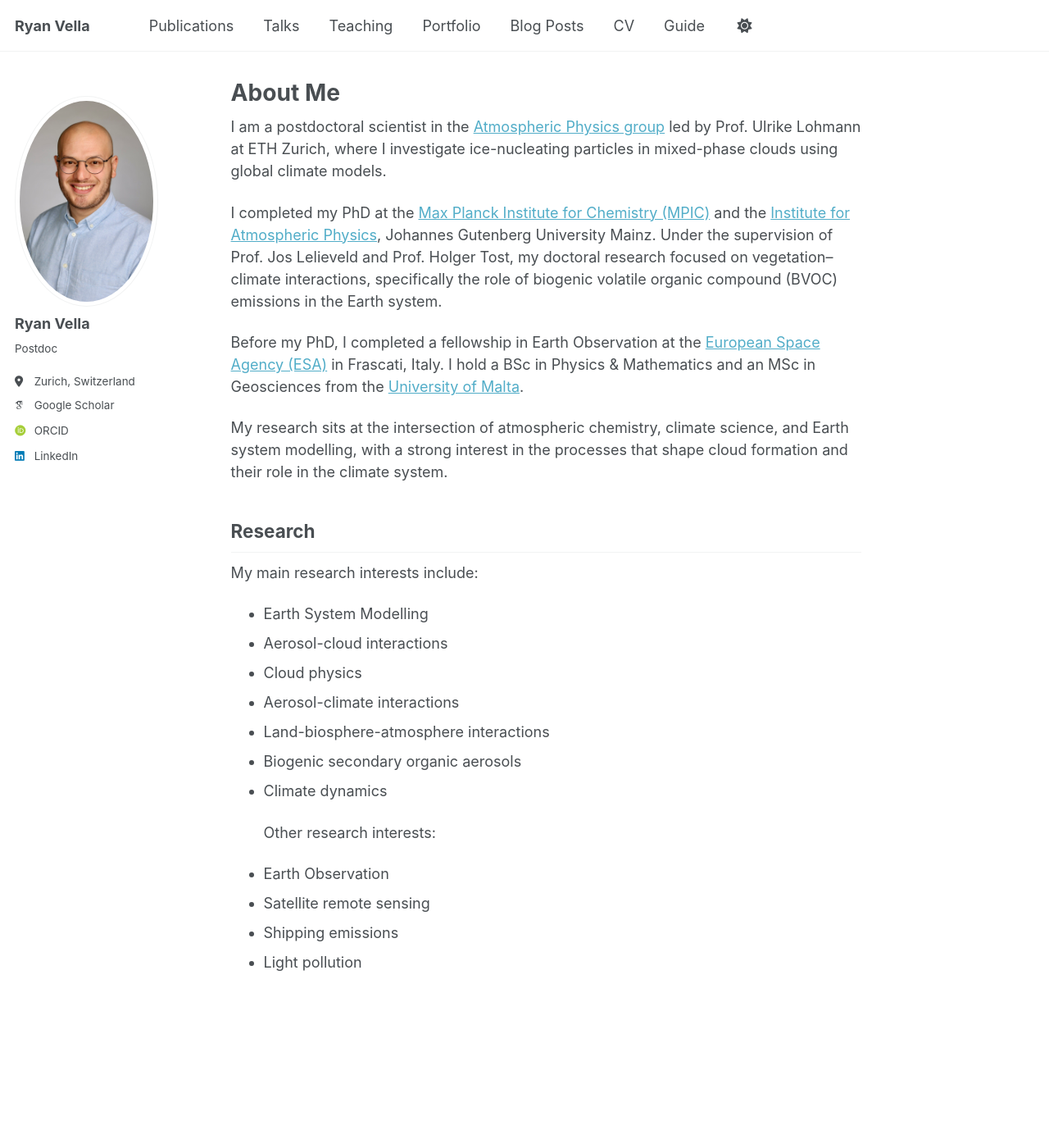
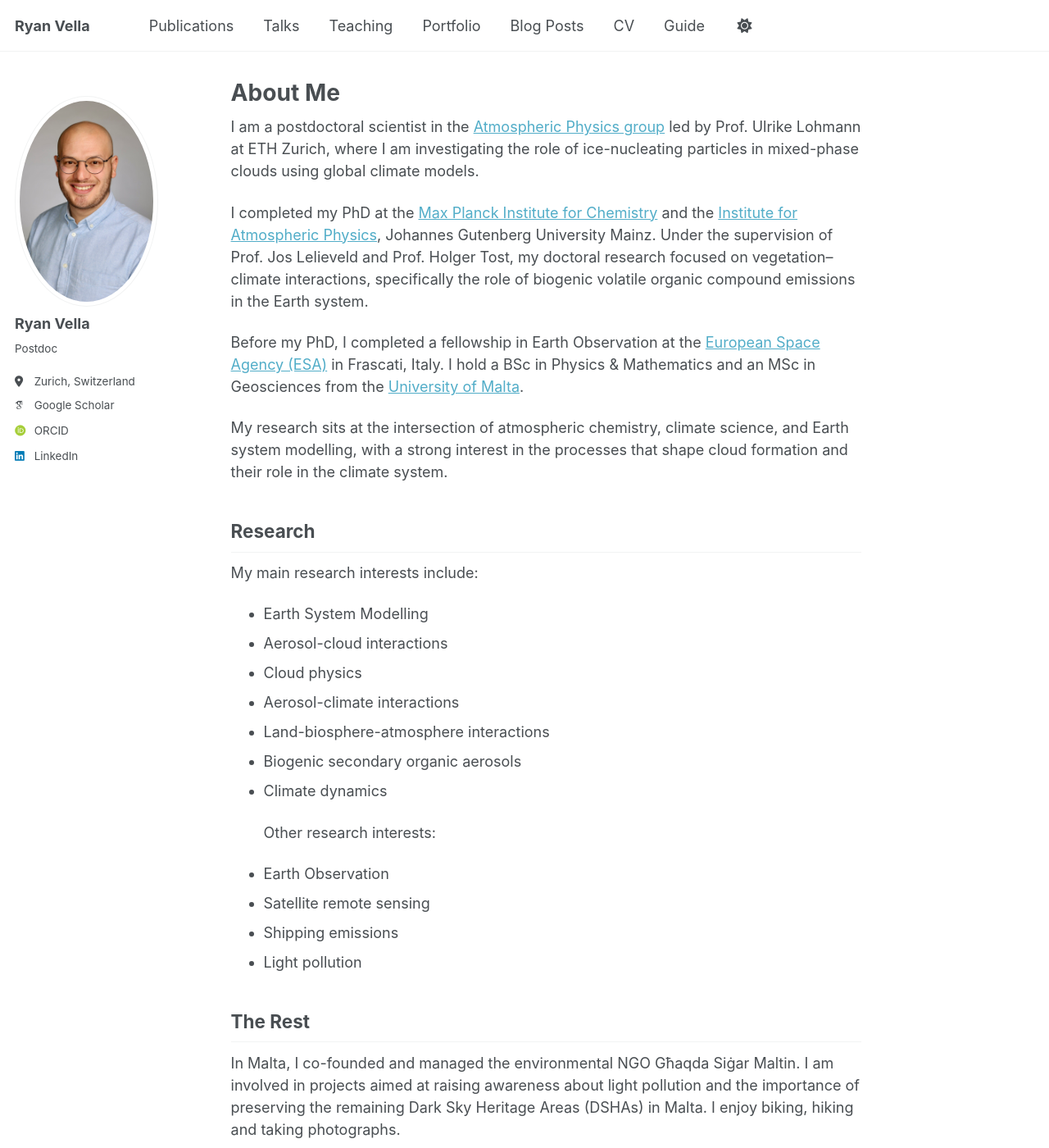
Before and after one commit to ryanvella9/ryanvella9.github.io, a Jekyll site: the page built from _pages/about.md, in a window 1280 px wide and 1400 px high. Shown: the whole window at 82% size. Built offline with Jekyll 4.4.1, drawn with Linux system fonts in a browser that asks for light colours; some web fonts are replaced; a script that is not in the unit is left out.

Commit message:
Update about.md

```diff
--- a/_pages/about.md
+++ b/_pages/about.md
@@ -9,9 +9,9 @@ redirect_from:
 
 
 
-I am a postdoctoral scientist in the [Atmospheric Physics group]([https://iac.ethz.ch/group/atmospheric-physics.html](https://iac.ethz.ch/group/atmospheric-physics.html)) led by Prof. Ulrike Lohmann at ETH Zurich, where I investigate ice-nucleating particles in mixed-phase clouds using global climate models.
+I am a postdoctoral scientist in the [Atmospheric Physics group](https://iac.ethz.ch/group/atmospheric-physics.html) led by Prof. Ulrike Lohmann at ETH Zurich, where I am investigating the role of ice-nucleating particles in mixed-phase clouds using global climate models.
 
-I completed my PhD at the [Max Planck Institute for Chemistry (MPIC)](https://www.mpic.de/2285/en) and the [Institute for Atmospheric Physics](https://www.blogs.uni-mainz.de/fb08-ipa-en/), Johannes Gutenberg University Mainz. Under the supervision of Prof. Jos Lelieveld and Prof. Holger Tost, my doctoral research focused on vegetation–climate interactions, specifically the role of biogenic volatile organic compound (BVOC) emissions in the Earth system.
+I completed my PhD at the [Max Planck Institute for Chemistry](https://www.mpic.de/2285/en) and the [Institute for Atmospheric Physics](https://www.blogs.uni-mainz.de/fb08-ipa-en/), Johannes Gutenberg University Mainz. Under the supervision of Prof. Jos Lelieveld and Prof. Holger Tost, my doctoral research focused on vegetation–climate interactions, specifically the role of biogenic volatile organic compound emissions in the Earth system.
 
 Before my PhD, I completed a fellowship in Earth Observation at the [European Space Agency (ESA)](https://www.esa.int/) in Frascati, Italy. I hold a BSc in Physics & Mathematics and an MSc in Geosciences from the [University of Malta](https://www.um.edu.mt/).
 
@@ -37,3 +37,8 @@ My main research interests include:
 - Satellite remote sensing
 - Shipping emissions
 - Light pollution
+
+
+## The Rest
+
+In Malta, I co-founded and managed the environmental NGO Għaqda Siġar Maltin. I am involved in projects aimed at raising awareness about light pollution and the importance of preserving the remaining Dark Sky Heritage Areas (DSHAs) in Malta. I enjoy biking, hiking and taking photographs.
```
